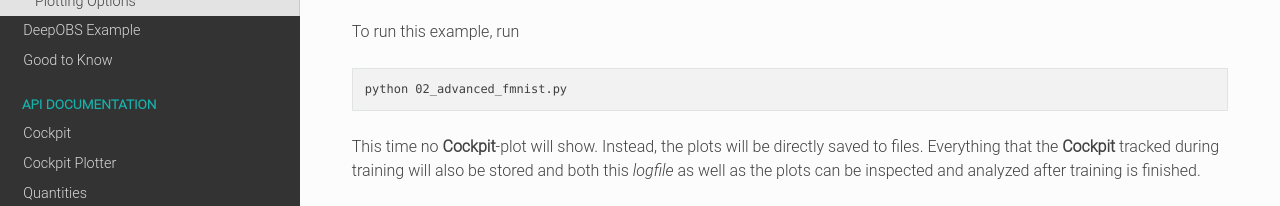
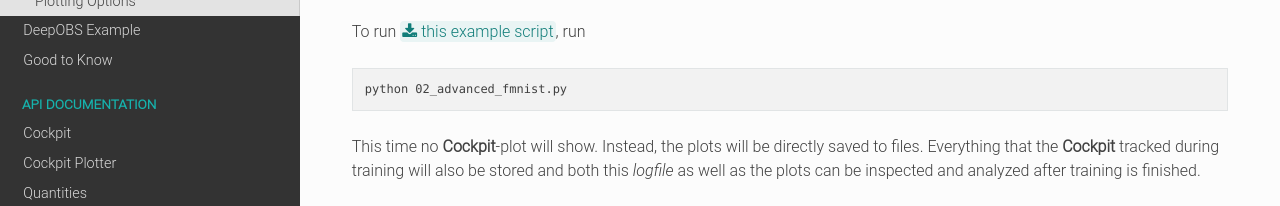
Before and after one commit to f-dangel/cockpit, a Sphinx documentation site: the page built from docs/source/examples/02_advanced_fmnist.rst, in a window 1280 px wide and 900 px high, cut to the strip 438-900 px from the top of the window. Shown: the top 206 px of the strip. Built offline with Sphinx 7.4.7 and the Read the Docs theme 2.0.0, drawn with Linux system fonts in a browser that asks for light colours.

Commit message:
[DOC] Add download button for script

```diff
--- a/docs/source/examples/02_advanced_fmnist.rst
+++ b/docs/source/examples/02_advanced_fmnist.rst
@@ -19,7 +19,8 @@ and ways to customize **Cockpit**.
    :linenos:
    :emphasize-lines: 12,19-28,44,60-67,72-73,75-82
 
-To run this example, run
+To run :download:`this example script <../../../examples/02_advanced_fmnist.py>`,
+run
 
 .. code:: bash
 
```
